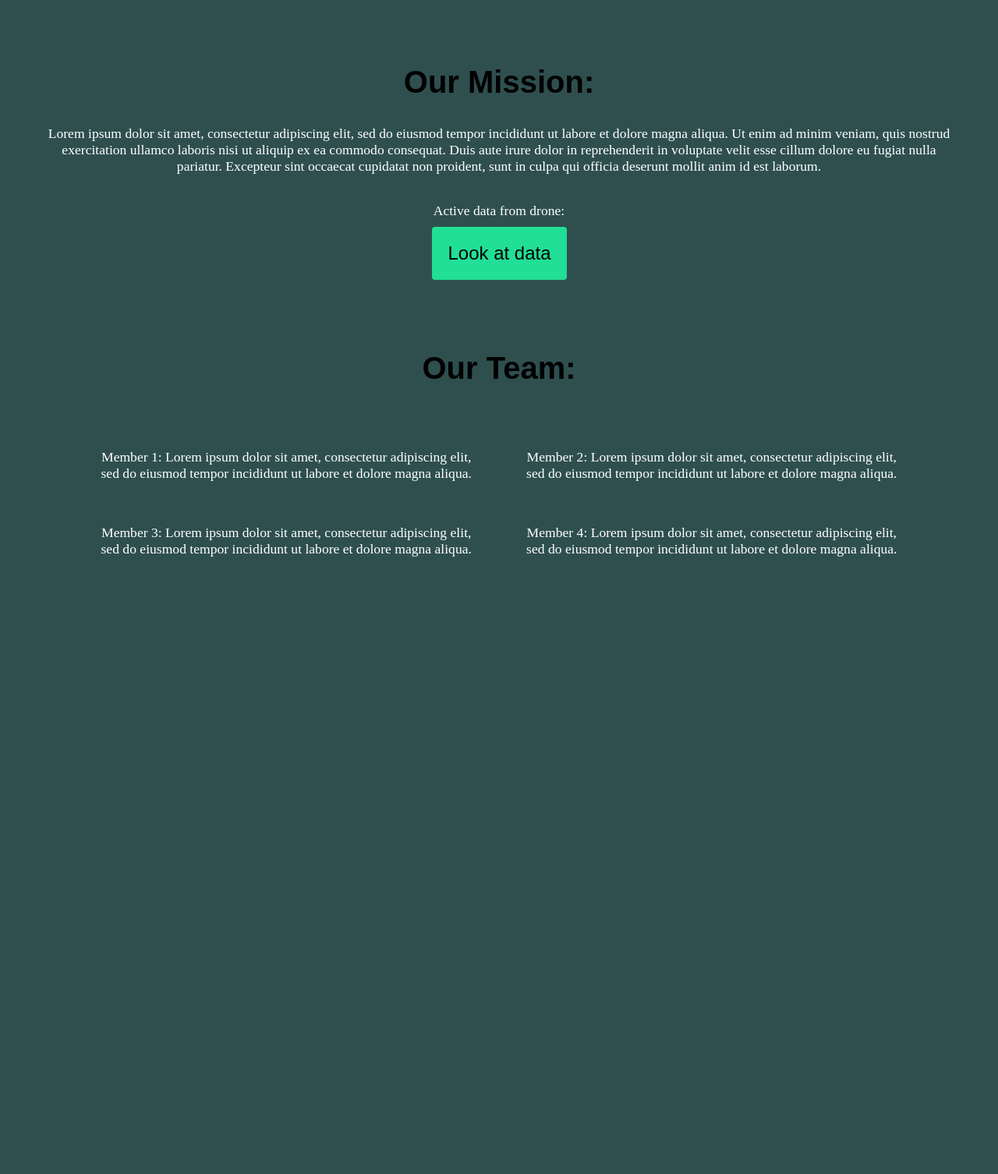
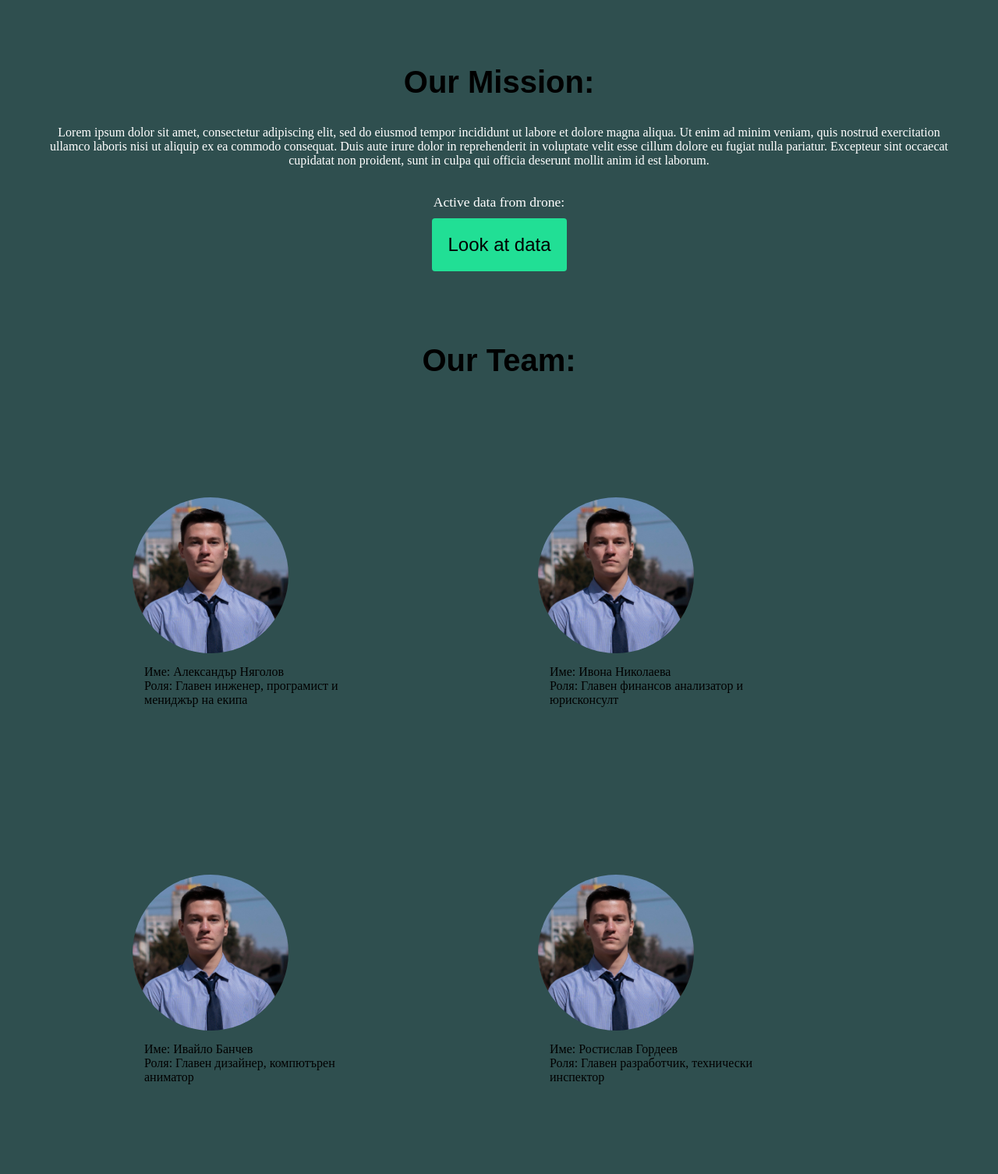
Before and after one commit to Alexander-Nyagolov/EcoDrone-Surveillance, a PHP site: page / in a window 1280 px wide. Shown: the part 69-1575 px from the top of the page at 78% size. Before the commit the page ends 783 px from the top, so only its background shows below. Run offline with PHP 8.4, Linux system fonts and the light colour scheme.

Commit message:
Home page - images added needs css fix Extra info - script added
Signed-off-by: Alexander Nyagolov <nyagolovaleksander@gmail.com>

```diff
--- a/index.php
+++ b/index.php
@@ -1,9 +1,10 @@
 <!DOCTYPE html>
-<html lang="en">
+<html>
 
 	<head>
         <title>Eco Drone official website</title>
         <link rel="stylesheet" href="project/style.css">
+        <meta http-equiv="content-type" content="text/html; charset=utf-8">
 	</head>
 	<body>
         <div class="header">
@@ -22,7 +23,7 @@
                 </div>
                 <div class="boxcontents">
                     <h2>Our Mission:</h2>
-                    <p style="font-size: 110%">Lorem ipsum dolor sit amet, consectetur adipiscing elit, sed do eiusmod tempor incididunt ut labore et dolore magna aliqua. Ut enim ad minim veniam, quis nostrud exercitation ullamco laboris nisi ut aliquip ex ea commodo consequat. Duis aute irure dolor in reprehenderit in voluptate velit esse cillum dolore eu fugiat nulla pariatur. Excepteur sint occaecat cupidatat non proident, sunt in culpa qui officia deserunt mollit anim id est laborum.</p>
+                    <p>Lorem ipsum dolor sit amet, consectetur adipiscing elit, sed do eiusmod tempor incididunt ut labore et dolore magna aliqua. Ut enim ad minim veniam, quis nostrud exercitation ullamco laboris nisi ut aliquip ex ea commodo consequat. Duis aute irure dolor in reprehenderit in voluptate velit esse cillum dolore eu fugiat nulla pariatur. Excepteur sint occaecat cupidatat non proident, sunt in culpa qui officia deserunt mollit anim id est laborum.</p>
                     <br>
                     <h>Active data from drone:</h><br>
                     <a href="sensor_data.php"><button class="animated_button">Look at data</button></a>
@@ -33,11 +34,42 @@
                 <div class="boxcontents">
                     <h2>Our Team:</h2>
                     <div class="boxlist">
-                        <div class="smallbox"><p style="font-size: 110%">Member 1: Lorem ipsum dolor sit amet, consectetur adipiscing elit, sed do eiusmod tempor incididunt ut labore et dolore magna aliqua. </p></div>
-                        <div class="smallbox"><p style="font-size: 110%">Member 2: Lorem ipsum dolor sit amet, consectetur adipiscing elit, sed do eiusmod tempor incididunt ut labore et dolore magna aliqua. </p></div>
-                        <br>
-                        <div class="smallbox"><p style="font-size: 110%">Member 3: Lorem ipsum dolor sit amet, consectetur adipiscing elit, sed do eiusmod tempor incididunt ut labore et dolore magna aliqua. </p></div>
-                        <div class="smallbox"><p style="font-size: 110%">Member 4: Lorem ipsum dolor sit amet, consectetur adipiscing elit, sed do eiusmod tempor incididunt ut labore et dolore magna aliqua. </p></div>
+                            <div class="gallery">
+                                <div class="circular--landscape">
+                                    <img src="profile_alex.jpg"/>
+                                </div>
+                                <div class="desc">
+                                     Име: Александър Няголов<br>
+                                     Роля: Главен инженер, програмист и мениджър на екипа
+                                </div class="desc">
+                            </div>
+                            <div class="gallery">
+                                <div class="circular--landscape">
+                                    <img src="profile_alex.jpg"/>
+                                </div>
+                                <div class="desc">
+                                     Име: Ивона Николаева<br>
+                                     Роля: Главен финансов анализатор и юрисконсулт
+                                </div class="desc">
+                            </div>
+                            <div class="gallery">
+                                <div class="circular--landscape">
+                                    <img src="profile_alex.jpg"/>
+                                </div>
+                                <div class="desc">
+                                     Име: Ивайло Банчев<br>
+                                     Роля: Главен дизайнер, компютърен аниматор
+                                </div class="desc">
+                            </div>
+                            <div class="gallery">
+                                <div class="circular--landscape">
+                                    <img src="profile_alex.jpg"/>
+                                </div>
+                                <div class="desc">
+                                     Име: Ростислав Гордеев<br>
+                                     Роля: Главен разработчик, технически инспектор
+                                </div class="desc">
+                            </div>
                     </div>
                 </div>
             </div>
--- a/project/style.css
+++ b/project/style.css
@@ -176,6 +176,29 @@ p{
     display: inline-flex;
     text-align: center;
 }
+div.gallery {
+  margin: 100px;
+  float: left;
+  width: 320px;
+}
+div.gallery img {
+  width: 320px;
+  height: auto;
+}
+.circular--landscape {
+    width: 200px;
+    height: 200px;
+    overflow: hidden;
+    border-radius: 50%;
+}
+.circular--landscape img {
+    margin-left: -70px;
+    margin-top: -70px;
+}
+div.desc {
+  padding: 15px;
+  text-align: left;
+}
 .lds-ring {
   display: flex;
   position: absolute;
```
Also changed, not shown: extras.html (+8 -1 lines), profile_alex.jpg (added), project/images/profile_alex.jpg (added).
